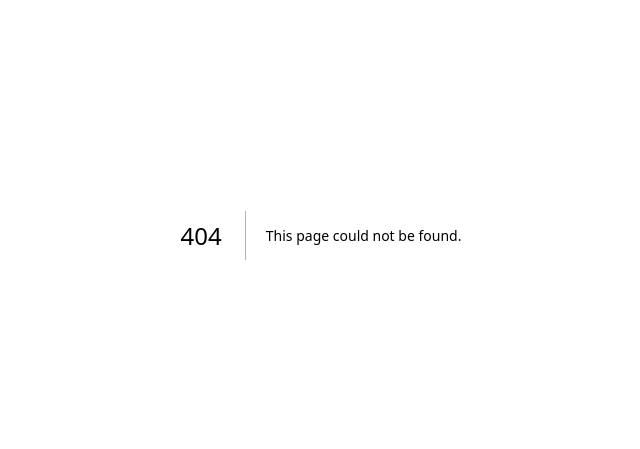
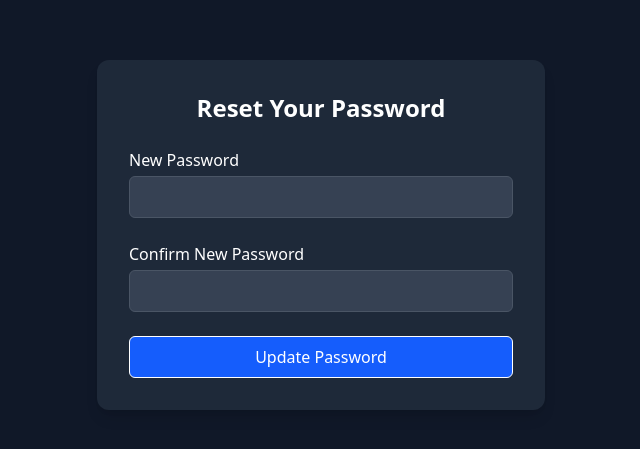
Before and after one commit to aDJi2003/capstone_project_A_01, a Next.js app in the folder frontend/: page /reset-password/1 in a window 1280 px wide. Before the commit this address had no page. Shown: the part 165-614 px from the top of the page, without its empty margins (319-959 px from the left). Built offline with nearby package versions, Linux system fonts and the light colour scheme.

Commit message:
feat: implement password reset functionality

```diff
--- /dev/null
+++ b/frontend/src/app/ForgotPassword/page.jsx
@@ -0,0 +1,58 @@
+'use client';
+
+import { useState } from 'react';
+import { toast, ToastContainer } from 'react-toastify';
+import 'react-toastify/dist/ReactToastify.css';
+import Link from 'next/link';
+
+export default function ForgotPasswordPage() {
+  const [email, setEmail] = useState('');
+
+  const handleSubmit = async (e) => {
+    e.preventDefault();
+    try {
+      const response = await fetch('http://localhost:5000/api/auth/forgot-password', {
+        method: 'POST',
+        headers: { 'Content-Type': 'application/json' },
+        body: JSON.stringify({ email }),
+      });
+      const data = await response.json();
+      if (!response.ok) {
+        toast.error(data.message);
+      } else {
+        toast.success(data.message);
+      }
+    } catch (error) {
+      toast.error('An error occurred.');
+    }
+  };
+
+  return (
+    <div className="flex h-screen w-full items-center justify-center bg-gray-900 text-white">
+      <ToastContainer theme="dark" />
+      <div className="w-full max-w-md p-8 space-y-6 bg-gray-800 rounded-xl shadow-lg">
+        <h2 className="text-2xl font-bold text-center">Forgot Password</h2>
+        <p className="text-center text-gray-400">Enter your email to receive a password reset link.</p>
+        <form onSubmit={handleSubmit} className="space-y-6">
+          <div>
+            <label htmlFor="email" className="block text-sm font-medium text-gray-300">Email</label>
+            <input
+              id="email" type="email" required value={email} onChange={(e) => setEmail(e.target.value)}
+              className="mt-1 block w-full appearance-none rounded-md border border-gray-600 bg-gray-700 px-3 py-2 text-white placeholder-gray-400 focus:border-blue-500 focus:outline-none focus:ring-blue-500"
+              placeholder="you@example.com"
+            />
+          </div>
+          <button type="submit" className="w-full flex justify-center py-2 px-4 border border-transparent rounded-md shadow-sm text-sm font-medium text-white bg-blue-600 hover:bg-blue-700 focus:outline-none">
+            Send Reset Link
+          </button>
+        </form>
+         <p className="text-center text-sm text-gray-400">
+            Remember your password?{' '}
+            <Link href="/" className="font-medium text-blue-500 hover:text-blue-400">
+              Log in
+            </Link>
+          </p>
+      </div>
+    </div>
+  );
+}
--- a/frontend/src/app/Login/page.jsx
+++ b/frontend/src/app/Login/page.jsx
@@ -197,7 +197,7 @@ export default function LoginPage() {
 
               <div className="text-sm curson-pointer">
                 <Link
-                  href="#"
+                  href="/ForgotPassword"
                   className="font-medium text-blue-500 hover:text-blue-400"
                 >
                   Forgot password
--- /dev/null
+++ b/frontend/src/app/reset-password/[token]/page.jsx
@@ -0,0 +1,64 @@
+'use client';
+
+import { useState } from 'react';
+import { toast, ToastContainer } from 'react-toastify';
+import 'react-toastify/dist/ReactToastify.css';
+import { useRouter } from 'next/navigation';
+
+export default function ResetPasswordPage({ params }) {
+  const { token } = params;
+  const router = useRouter();
+  const [password, setPassword] = useState('');
+  const [confirmPassword, setConfirmPassword] = useState('');
+
+  const handleSubmit = async (e) => {
+    e.preventDefault();
+    if (password !== confirmPassword) {
+      return toast.error("Passwords do not match.");
+    }
+    try {
+      const response = await fetch(`http://localhost:5000/api/auth/reset-password/${token}`, {
+        method: 'POST',
+        headers: { 'Content-Type': 'application/json' },
+        body: JSON.stringify({ password }),
+      });
+      const data = await response.json();
+      if (!response.ok) {
+        toast.error(data.message);
+      } else {
+        toast.success(data.message);
+        setTimeout(() => router.push('/'), 2000);
+      }
+    } catch (error) {
+      toast.error('An error occurred.');
+    }
+  };
+
+  return (
+    <div className="flex h-screen w-full items-center justify-center bg-gray-900 text-white">
+      <ToastContainer theme="dark" />
+      <div className="w-full max-w-md p-8 space-y-6 bg-gray-800 rounded-xl shadow-lg">
+        <h2 className="text-2xl font-bold text-center">Reset Your Password</h2>
+        <form onSubmit={handleSubmit} className="space-y-6">
+          <div>
+            <label htmlFor="password">New Password</label>
+            <input
+              id="password" type="password" required value={password} onChange={(e) => setPassword(e.target.value)}
+              className="mt-1 block w-full rounded-md border border-gray-600 bg-gray-700 px-3 py-2 text-white"
+            />
+          </div>
+          <div>
+            <label htmlFor="confirmPassword">Confirm New Password</label>
+            <input
+              id="confirmPassword" type="password" required value={confirmPassword} onChange={(e) => setConfirmPassword(e.target.value)}
+              className="mt-1 block w-full rounded-md border border-gray-600 bg-gray-700 px-3 py-2 text-white"
+            />
+          </div>
+          <button type="submit" className="w-full flex justify-center py-2 px-4 border rounded-md text-white bg-blue-600 hover:bg-blue-700">
+            Update Password
+          </button>
+        </form>
+      </div>
+    </div>
+  );
+}
```
Also changed, not shown: 2 other files (tests, documents, lock files or other folders).
